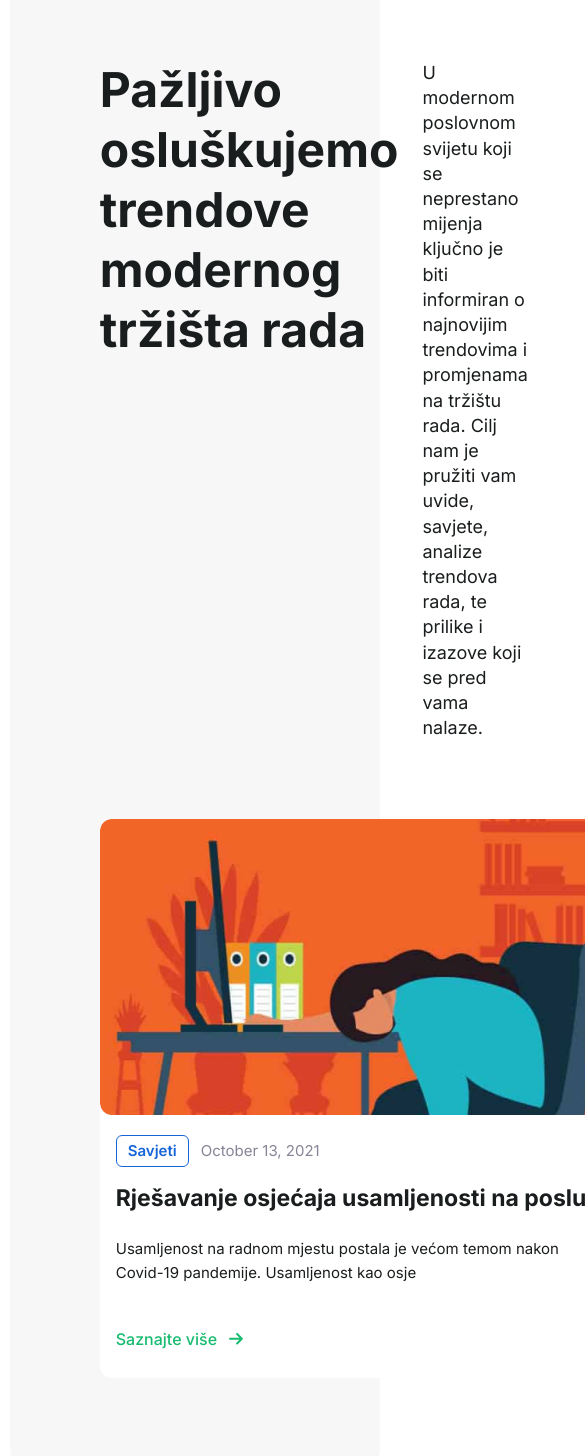
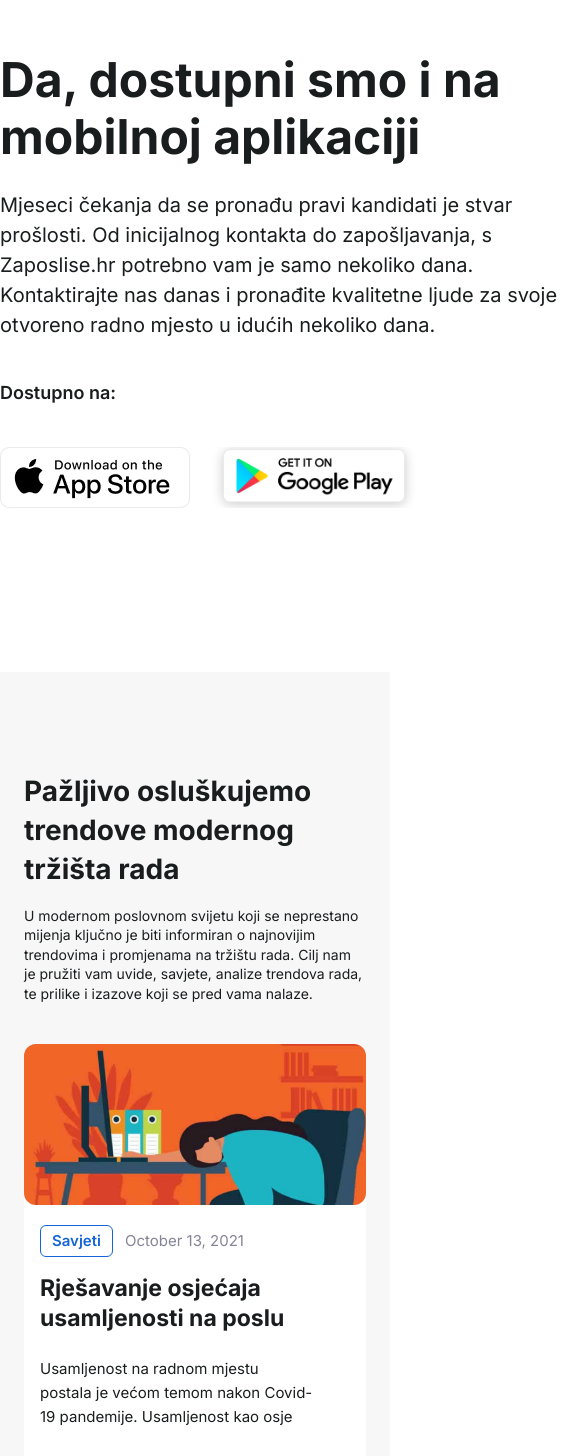
Before and after one commit to marijan10marijan/zaposlise, a Next.js app: page /posloprimci in a window 390 px wide. Shown: the part 108-1564 px from the top of the page, 585 px wide, since content can reach past the window. Built offline with nearby package versions, Linux system fonts and the light colour scheme.

Commit message:
blog mobile design added

```diff
--- a/src/app/posloprimci/page.jsx
+++ b/src/app/posloprimci/page.jsx
@@ -16,8 +16,9 @@ const PosloprimciPage = () => {
       {/* <PosloprimciPosao /> */}
       {/* <PosloprimciSlider /> */}
       {/* <KakoRadimo /> */}
-      {/* <PosloprimciMobilnaAplikacija /> */}
+      <PosloprimciMobilnaAplikacija />
       <PosloprimciBlog />
+      {/* GOTOVO ******************************************************/}
       <Kontakt />
       {/* GOTOVO ******************************************************/}
       <Footer />
--- a/src/components/posloprimciComponents/posloprimciBlog.module.css
+++ b/src/components/posloprimciComponents/posloprimciBlog.module.css
@@ -9,10 +9,10 @@
   margin-inline: auto;
   border-radius: 30px;
   background-color: rgba(247, 247, 248, 1);
-  padding: 100px 90px !important;
+  padding: 100px 90px;
   display: flex;
   flex-direction: column;
-  gap: 79px;
+  gap: 5rem;
 }
 
 .blog__header {
@@ -41,6 +41,7 @@
 }
 .blog__blogs_box {
   flex: 1;
+  width: 100%;
 }
 .blog__blogs_boxSmall {
   display: flex;
@@ -65,6 +66,7 @@
   top: 0;
   left: 0;
   border-radius: 12px;
+  object-fit: cover;
 }
 .singleBlogBig_content {
   padding-inline: 1rem;
@@ -95,7 +97,6 @@
   color: rgba(133, 133, 151, 1);
 }
 .singleBlogBig_contentMiddle {
-  width: 474px;
   display: flex;
   flex-direction: column;
   gap: 1.5rem;
@@ -110,8 +111,7 @@
   font-size: 0.9375rem;
   font-weight: 400;
   line-height: 1.5rem;
-
-  padding-block-end: 1.125rem;
+  text-wrap: balance;
 }
 .singleBlogBig_contentBottom {
   display: flex;
@@ -122,7 +122,6 @@
   font-size: 1rem;
   font-weight: 500;
   line-height: 1.5rem;
-  text-align: center;
   color: rgba(25, 187, 112, 1);
 }
 
@@ -139,7 +138,6 @@
   width: 218px;
   height: 175px;
   border-radius: 12px;
-  overflow: hidden;
 }
 
 .singleBlogSmall_imageBox img {
@@ -149,6 +147,7 @@
   border-radius: 12px;
 }
 .singleBlogSmall_content {
+  flex: 1;
   display: flex;
   flex-direction: column;
   gap: 0.5rem;
@@ -184,7 +183,6 @@
   font-weight: 600;
   line-height: 1.6875rem;
   width: 85%;
-  /* text-wrap: balance; */
 }
 
 .singleBlogSmall_contentBottom {
@@ -196,18 +194,119 @@
   font-size: 1rem;
   font-weight: 500;
   line-height: 1.5rem;
-  text-align: center;
   color: rgba(25, 187, 112, 1);
 }
 
 /* BREAKPOINTS *************************************************************/
 @media (max-width: 1191px) {
+  .blog__wrapper {
+    width: 100%;
+    padding-inline: 1.5rem;
+    border-radius: 0px;
+  }
 }
 @media (max-width: 1040px) {
+  .blog {
+    margin-block-end: 5rem;
+  }
+  .blog__wrapper {
+    gap: 2.5rem;
+  }
+  .blog__header {
+    gap: 1rem;
+    padding-inline-end: 0px;
+  }
+  .blog__header_title {
+    width: 100%;
+    flex: 1;
+    font-size: 2.5rem;
+    font-weight: 700;
+    line-height: 3.125rem;
+  }
+  .blog__blogs {
+    align-items: stretch;
+  }
+  .blog__blogs_boxSmall {
+    justify-content: space-between;
+  }
+  .singleBlogSmall_imageBox img {
+    object-fit: cover;
+  }
+  .singleBlogSmall_imageBox {
+    width: 180px;
+  }
+  .singleBlogSmall_contentTop {
+    align-items: flex-start;
+    justify-content: flex-start;
+    padding-block-start: 0.5rem;
+    flex-direction: column;
+  }
+  .singleBlogSmall_contentMiddle h6 {
+    width: 100%;
+    text-wrap: balance;
+  }
+  .singleBlogBig_contentMiddle p {
+    text-wrap: wrap;
+  }
 }
-@media (max-width: 768px) {
+@media (max-width: 858px) {
+  .blog__header {
+    flex-direction: column;
+  }
+
+  .blog__blogs {
+    flex-direction: column;
+  }
+  .singleBlogBig_content p {
+    text-wrap: balance;
+  }
+  .singleBlogSmall_imageBox {
+    width: 218px;
+  }
+  .singleBlogSmall_content {
+    width: 100%;
+  }
+  .singleBlogSmall_contentTop {
+    padding-block-start: 0;
+    flex-direction: row;
+  }
 }
 @media (max-width: 498px) {
+  .blog__header_title {
+    font-size: 1.75rem;
+    line-height: 2.45rem;
+  }
+  .blog__header_text {
+    font-size: 0.875rem;
+
+    line-height: 1.225rem;
+  }
+  .singleBlogSmall {
+    flex-direction: column;
+  }
+  .singleBlogBig_imageBox {
+    height: 161px;
+  }
+  .singleBlogSmall_imageBox {
+    width: 100%;
+    height: 161px;
+  }
+  .singleBlogSmall_imageBox img {
+    object-fit: cover;
+  }
+  .singleBlogSmall_content {
+    padding: 1rem 1rem 1.5rem 1rem;
+  }
 }
 @media (max-width: 246px) {
+  .blog__header_title {
+    word-wrap: break-word;
+  }
+  .singleBlogBig_contentTop {
+    flex-direction: column;
+    align-items: flex-start;
+  }
+  .singleBlogSmall_contentTop {
+    flex-direction: column;
+  }
 }
```
Also changed, not shown: src/components/posloprimciComponents/PosloprimciMobilnaAplikacija.jsx (line endings or trailing spaces).
